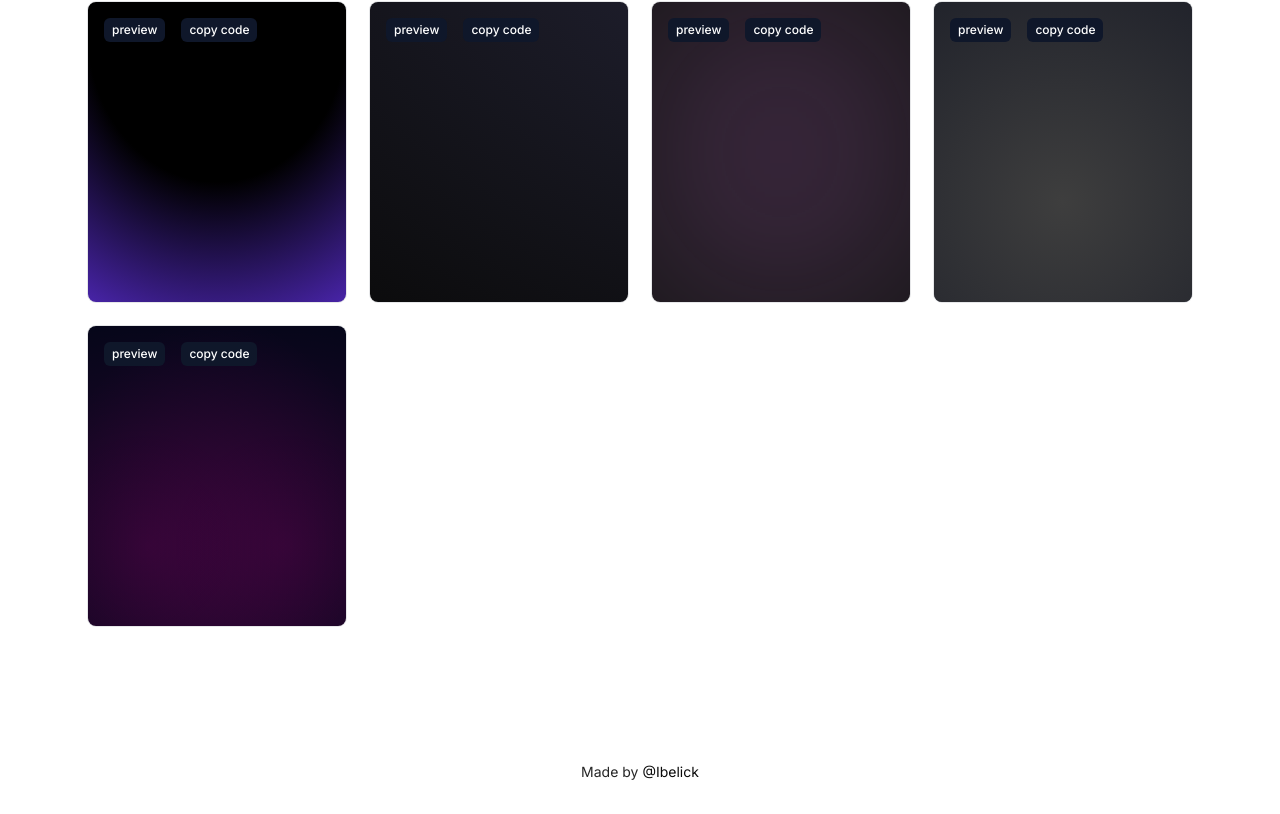
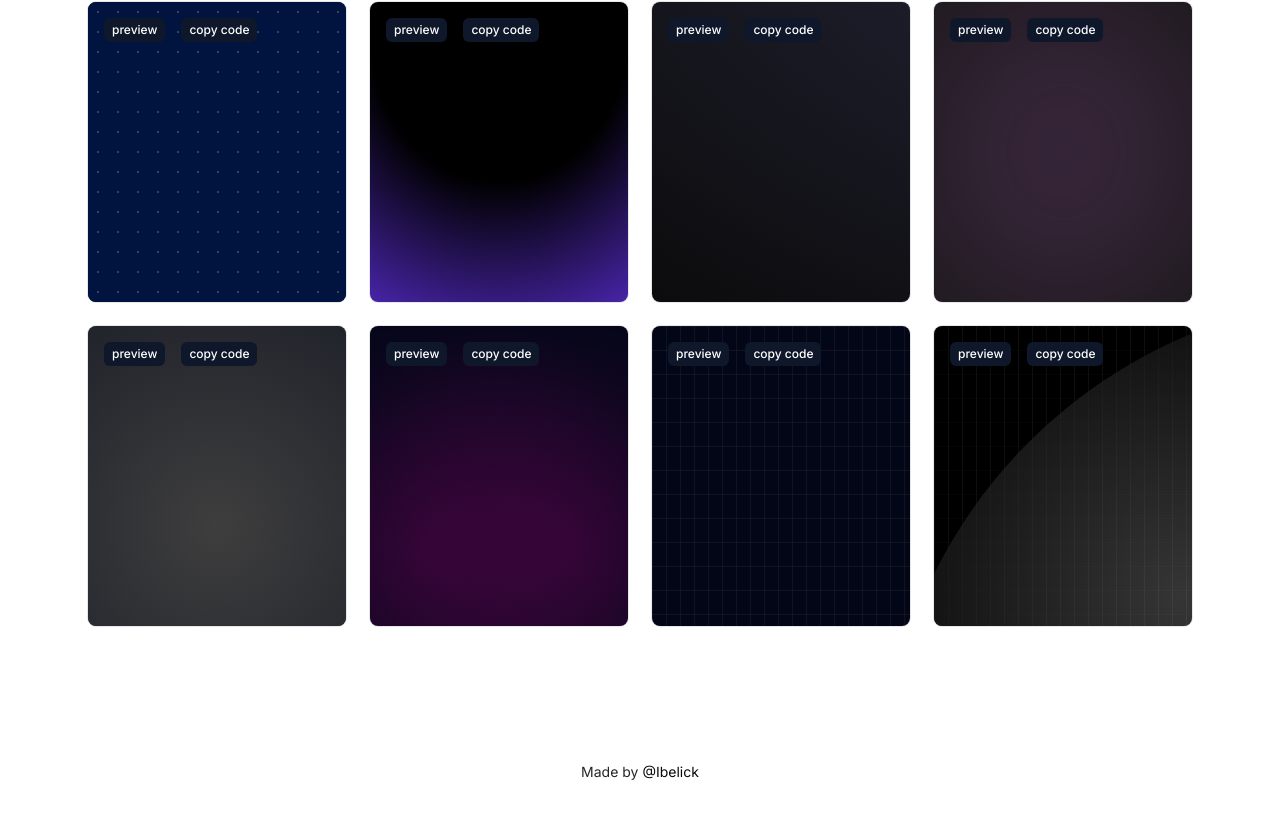
Before and after one commit to ibelick/background-snippets, a Next.js app: page / in a window 1280 px wide. Shown: the part 1647-2461 px from the top of the page. Built offline with nearby package versions, Linux system fonts and the light colour scheme.

Commit message:
feat: add more bg

```diff
--- a/app/components/background.tsx
+++ b/app/components/background.tsx
@@ -1,6 +1,12 @@
 const Background1 = () => {
   return (
     <div className="bg-white absolute inset-0 -z-10 h-full w-full bg-[radial-gradient(#e5e7eb_1px,transparent_1px)] [background-size:16px_16px]" />
+  );
+};
+
+const Background18 = () => {
+  return (
+    <div className="bg-white absolute inset-0 -z-10 h-full w-full bg-[radial-gradient(#e5e7eb_1px,transparent_1px)] [background-size:16px_16px] [mask-image:radial-gradient(ellipse_50%_50%_at_50%_50%,#000_70%,transparent_100%)]" />
   );
 };
 
@@ -59,7 +65,7 @@ const Background9 = () => {
 const Background10 = () => {
   return (
     <div className="bg-white absolute top-0 -z-10 h-full w-full">
-      <div className="absolute bottom-auto left-auto right-0 top-0 !h-[500px] !w-[500px] -translate-x-[30%] translate-y-[20%] rounded-full bg-[rgba(173,109,244,0.5)] opacity-50 blur-[80px]" />
+      <div className="absolute bottom-auto left-auto right-0 top-0 h-[500px] w-[500px] -translate-x-[30%] translate-y-[20%] rounded-full bg-[rgba(173,109,244,0.5)] opacity-50 blur-[80px]" />
     </div>
   );
 };
@@ -122,10 +128,32 @@ const Background17 = () => {
   );
 };
 
+const Background19 = () => {
+  return (
+    <div className="relative bg-slate-950 h-full w-full">
+      <div className="absolute top-0 left-0 right-0 bottom-0 bg-[linear-gradient(to_right,#4f4f4f2e_1px,transparent_1px),linear-gradient(to_bottom,#4f4f4f2e_1px,transparent_1px)] bg-[size:14px_24px]" />
+    </div>
+  );
+};
+
+const Background20 = () => {
+  return (
+    <div className="relative bg-black h-full w-full">
+      <div className="absolute top-0 left-0 right-0 bottom-0 bg-[linear-gradient(to_right,#4f4f4f2e_1px,transparent_1px),linear-gradient(to_bottom,#8080800a_1px,transparent_1px)] bg-[size:14px_24px]" />
+      <div className="absolute top-[-10%] left-[-20%] rounded-full right-0 w-[1000px] h-[1000px] bg-[radial-gradient(circle_400px_at_30%_300px,#fbfbfb36,#000)]" />
+    </div>
+  );
+};
+
 export const BACKGROUND_OPTIONS = [
   {
     name: "Background 1",
     component: <Background1 />,
+    theme: "light",
+  },
+  {
+    name: "Background 18",
+    component: <Background18 />,
     theme: "light",
   },
   {
@@ -208,4 +236,14 @@ export const BACKGROUND_OPTIONS = [
     component: <Background17 />,
     theme: "dark",
   },
+  {
+    name: "Background 19",
+    component: <Background19 />,
+    theme: "dark",
+  },
+  {
+    name: "Background 20",
+    component: <Background20 />,
+    theme: "dark",
+  },
 ] as const;
```
